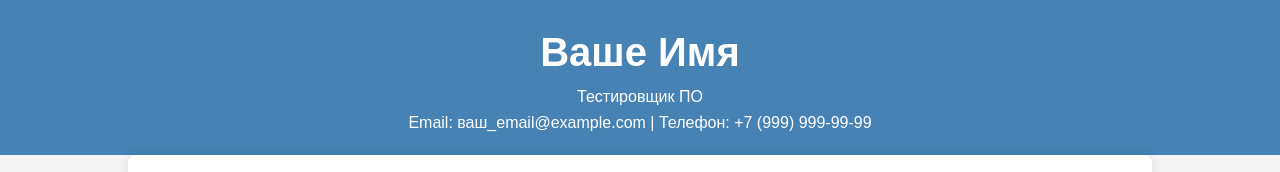
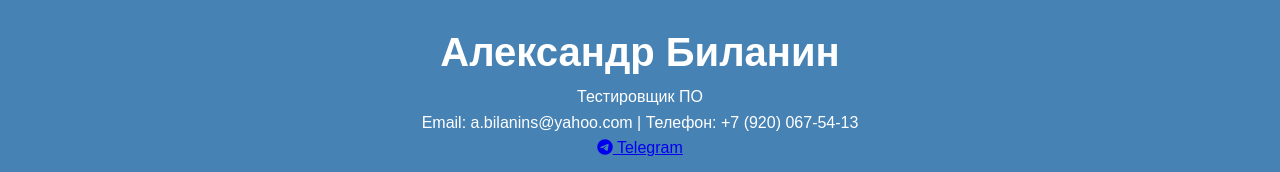
Before and after one commit to adjuvatique/adjuvatique, a plain HTML site: page index.html in a window 1280 px wide. Shown: the top 172 px of the page. Drawn offline with Linux system fonts and the light colour scheme.

Commit message:
Update index.html

```diff
--- a/index.html
+++ b/index.html
@@ -5,13 +5,19 @@
     <meta name="viewport" content="width=device-width, initial-scale=1.0">
     <title>Резюме</title>
     <link rel="stylesheet" href="styles.css">
+    <link rel="stylesheet" href="https://cdnjs.cloudflare.com/ajax/libs/font-awesome/6.0.0-beta3/css/all.min.css"> <!-- Подключение иконок Font Awesome -->
 </head>
 <body>
     <header>
         <div class="container">
-            <h1>Ваше Имя</h1>
+            <h1>Александр Биланин</h1>
             <p>Тестировщик ПО</p>
-            <p>Email: ваш_email@example.com | Телефон: +7 (999) 999-99-99</p>
+            <p>Email: a.bilanins@yahoo.com | Телефон: +7 (920) 067-54-13</p>
+            <p>
+                <a href="https://t.me/adjuvatique" target="_blank">
+                    <i class="fab fa-telegram"></i> Telegram
+                </a>
+            </p>
         </div>
     </header>
     <main class="container">
```
